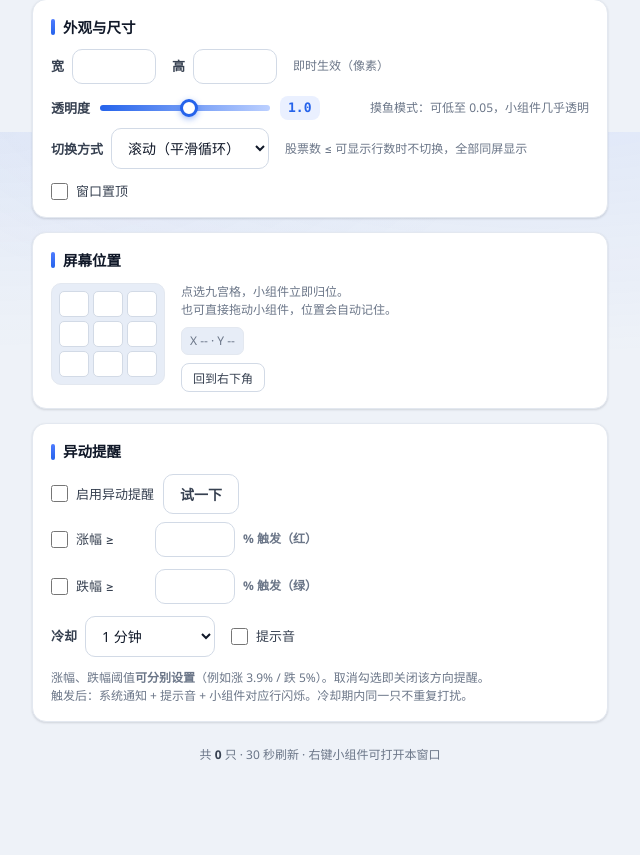
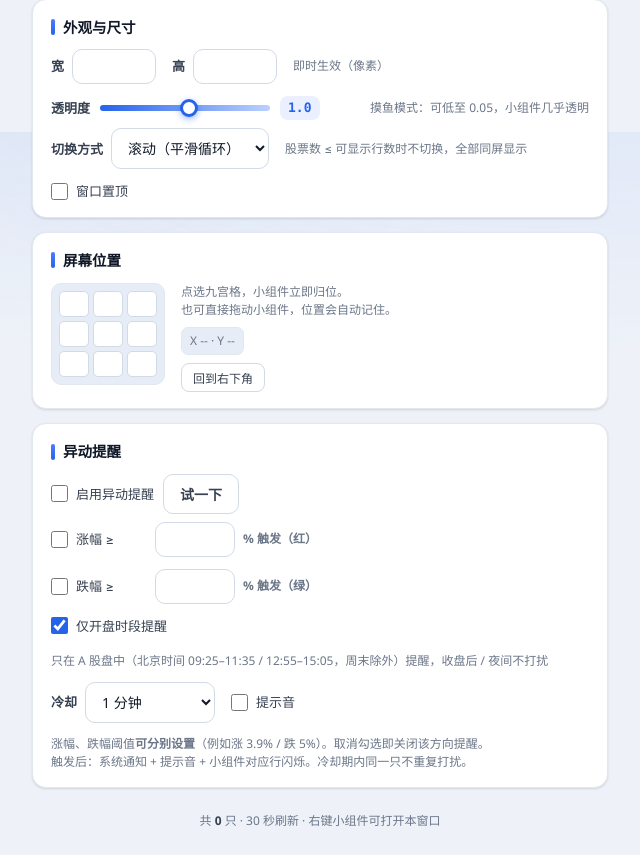
Before and after one commit to yohoky/marketmonitor, an Electron app: page renderer/settings.html in a window 640 px wide. Shown: the part 668-1523 px from the top of the page. Before the commit the page ends 1456 px from the top, so only its background shows below. Drawn offline with Linux system fonts and the light colour scheme; no server answers.

Commit message:
feat(alerts): 仅开盘时段提醒（A股盘中，北京时间，周末除外）+ 设置开关

```diff
--- a/renderer/settings.html
+++ b/renderer/settings.html
@@ -126,6 +126,12 @@
           <span class="card-desc" data-page-node-id="ykqpmC6fXQiPy4AneLgJte">% 触发（绿）</span>
         </label>
       </div>
+      <div class="size-row" style="margin-top:8px">
+        <label class="chk-label" style="flex:0 0 auto;min-width:120px">
+          <input type="checkbox" id="alert-trading" checked /> 仅开盘时段提醒
+        </label>
+        <span class="card-desc">只在 A 股盘中（北京时间 09:25–11:35 / 12:55–15:05，周末除外）提醒，收盘后 / 夜间不打扰</span>
+      </div>
       <div class="size-row" style="margin-top:8px" data-page-node-id="97IY6AQteQupmBj5lH0svo">
         <label class="size-label" data-page-node-id="tas6TVm1ayEnuD2UROSUWi">冷却
           <select id="alert-cooldown" data-page-node-id="NOFCU6RXO30H6twaWZvhcD">
```
